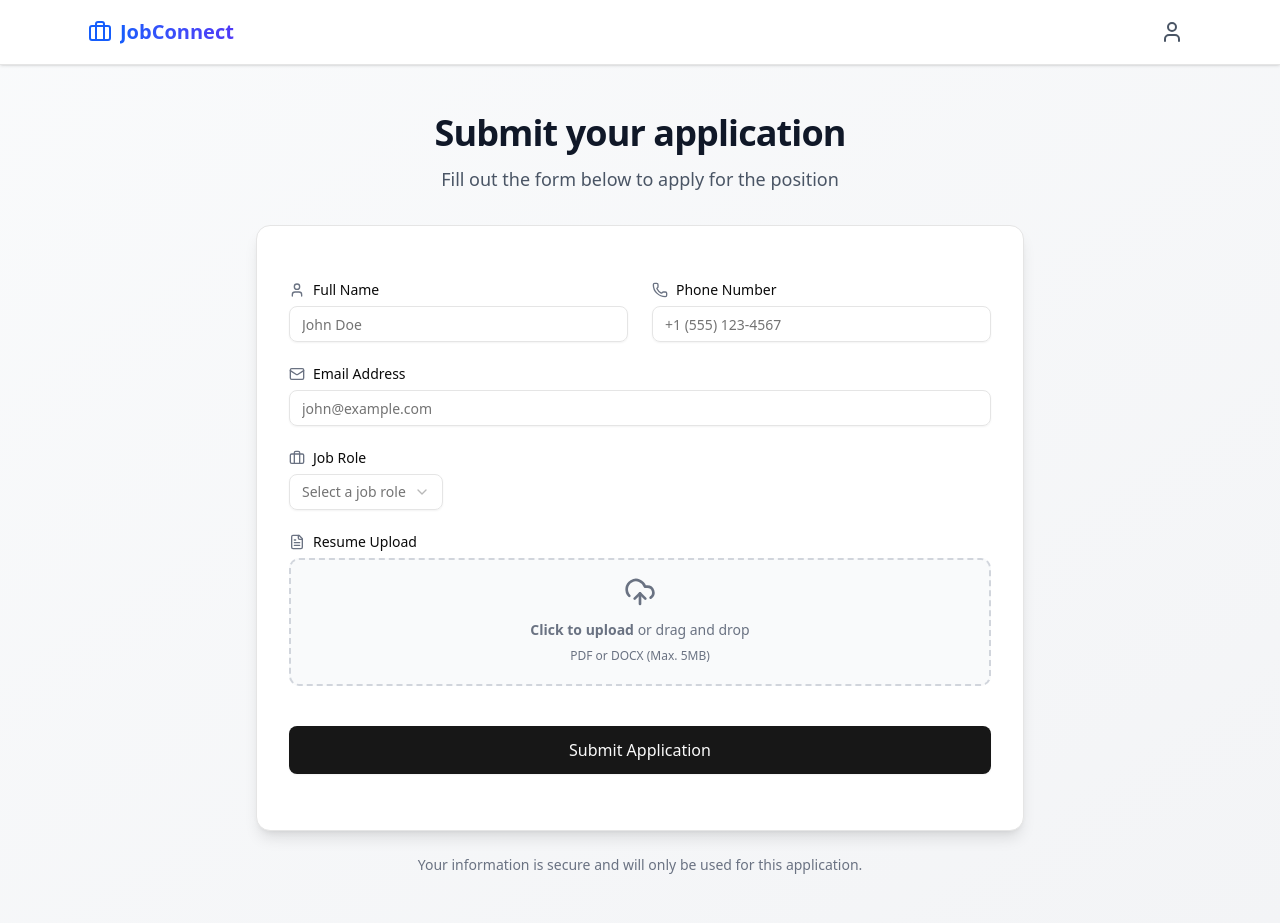
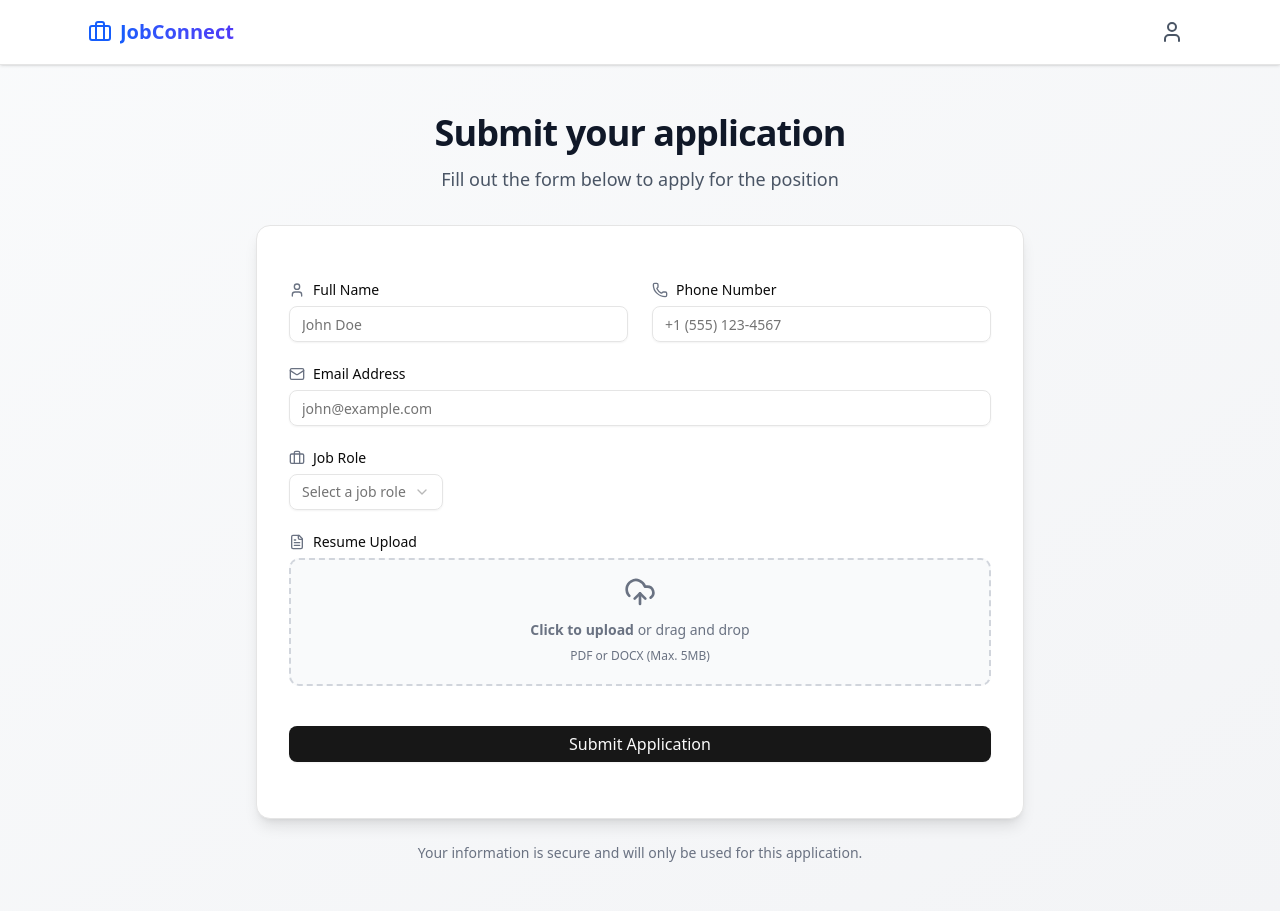
Before and after one commit to pranjalsachan9935/Job-Application-MERN, a React (Vite) app in the folder Frontend/: page /apply in a window 1280 px wide. Built offline with nearby package versions, Linux system fonts and the light colour scheme.

Commit message:
After submitting form if response is ok user will redirected to the profile page

```diff
--- a/Frontend/src/pages/ApplyPage.jsx
+++ b/Frontend/src/pages/ApplyPage.jsx
@@ -3,6 +3,8 @@ import { Input } from "@/components/ui/input";
 import { Textarea } from "@/components/ui/textarea";
 import { Button } from "@/components/ui/button";
 import { Label } from "@/components/ui/label";
+import { useNavigate } from "react-router-dom";
+
 import {
   Select,
   SelectItem,
@@ -39,6 +41,7 @@ export default function UploadResumePage() {
 
   const [jobDetails, setJobDetails] = useState(null);
   const [isSubmitting, setIsSubmitting] = useState(false);
+  const navigate = useNavigate();
 
   // Load job details from localStorage on mount
   useEffect(() => {
@@ -88,7 +91,7 @@ export default function UploadResumePage() {
     const token = localStorage.getItem("token");
 
     try {
-      const response = await fetch("https://job-application-mern-bv2m.vercel.app/user/apply_job", {
+      const response = await fetch("http://localhost:4000/user/apply_job", {
         method: "POST",
         body: data,
         headers: {
@@ -97,8 +100,8 @@ export default function UploadResumePage() {
       });
 
       if (response.ok) {
-        alert("Application submitted successfully!");
         localStorage.removeItem("selectedJob");
+        navigate("/profile");
       } else {
         const result = await response.json();
         alert(result.error || "Submission failed. Please try again.");
@@ -274,7 +277,7 @@ export default function UploadResumePage() {
               <div className="pt-4">
                 <Button
                   type="submit"
-                  className="w-full py-6 text-base font-medium"
+                  className="w-full py-4 text-base font-medium"
                   disabled={isSubmitting}
                 >
                   {isSubmitting ? "Submitting..." : "Submit Application"}
```
